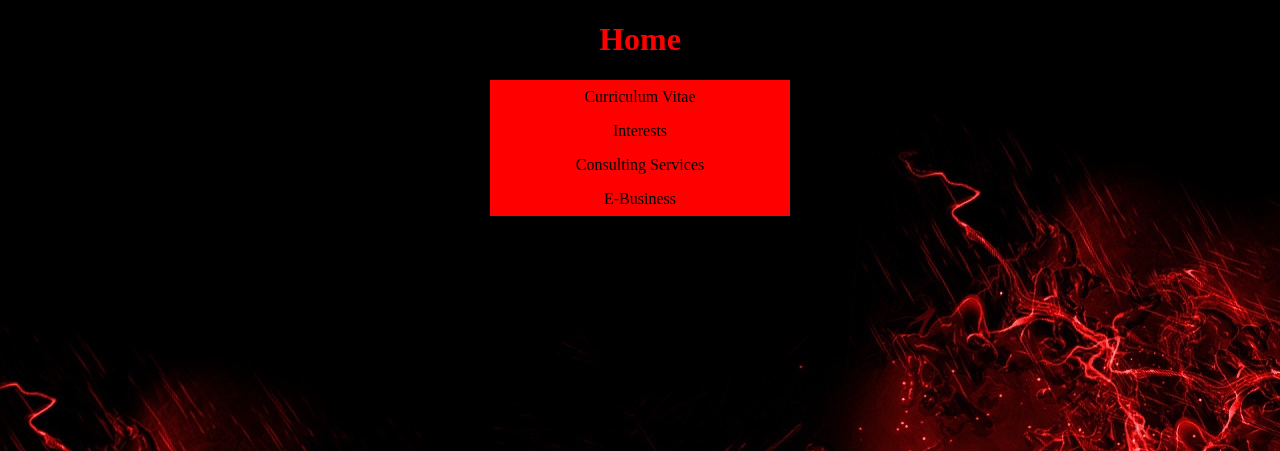
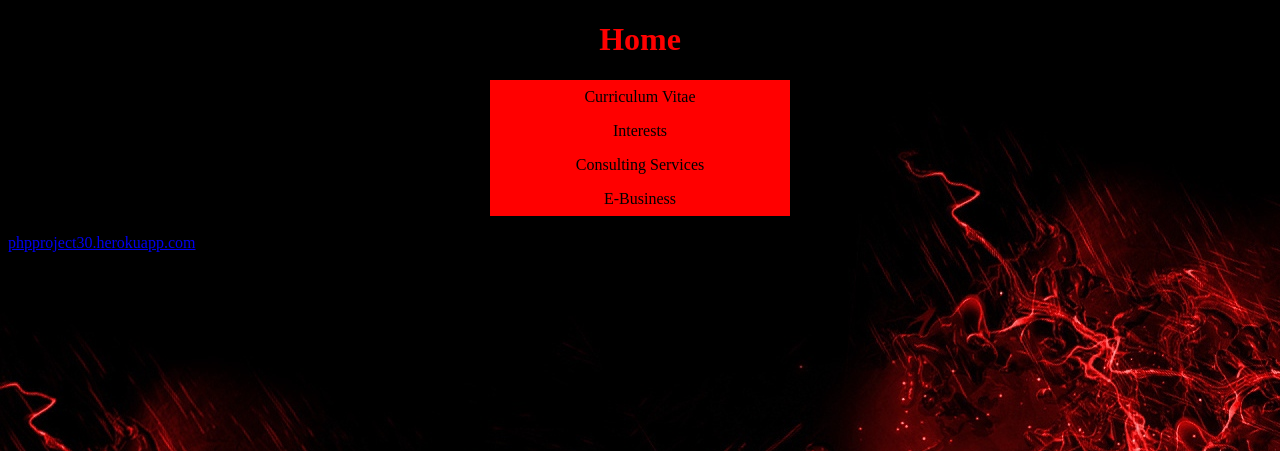
Before and after one commit to DB-118319803/118319803, a PHP site: page / in a window 1280 px wide. Shown: the top 451 px of the page. Run offline with PHP 8.4, Linux system fonts and the light colour scheme.

Commit message:
git commit -m "Final Commit"

```diff
--- a/index.php
+++ b/index.php
@@ -43,5 +43,8 @@
             <li><a href="eBus1.php">E-Business</a></li>
         </ul>';
         ?>
+        <br>
+        <a href="https://phpproject30.herokuapp.com/">phpproject30.herokuapp.com</a>
+
     </body>
 </html>
```
